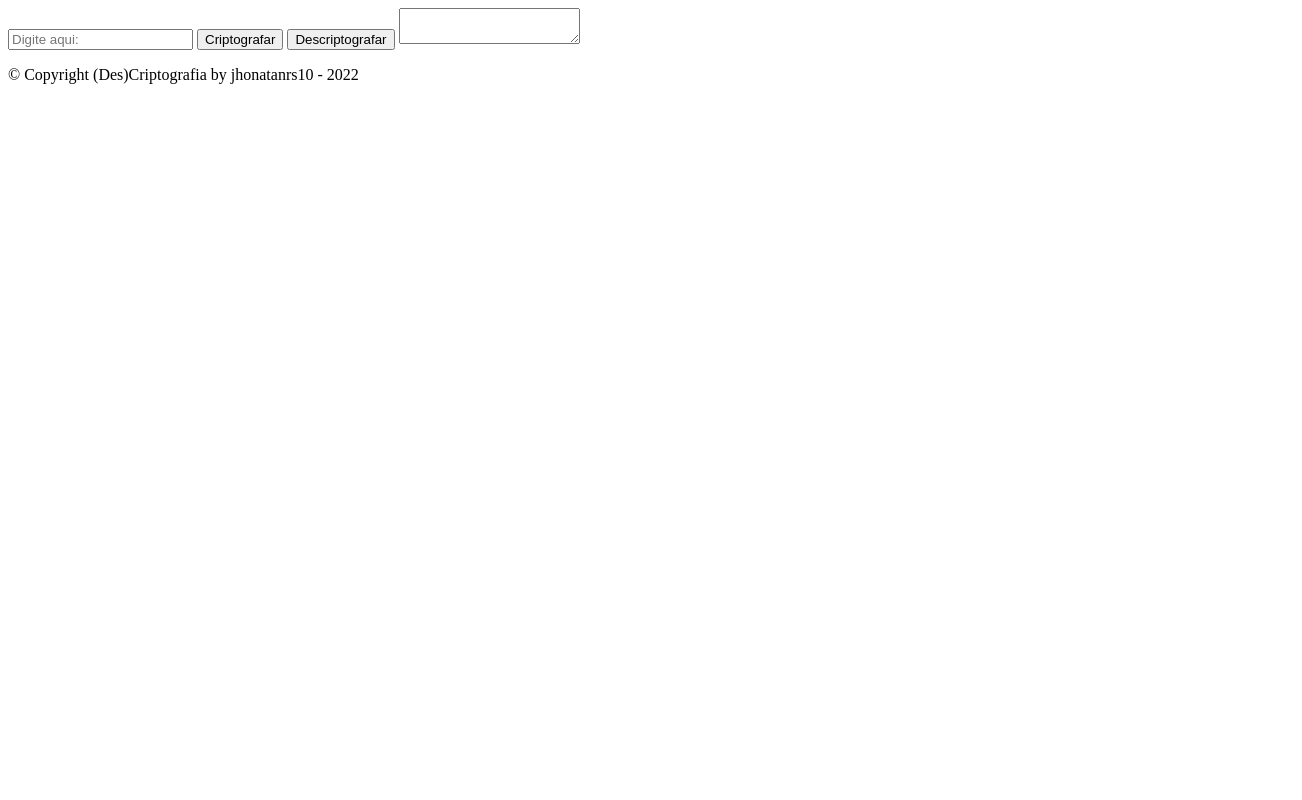
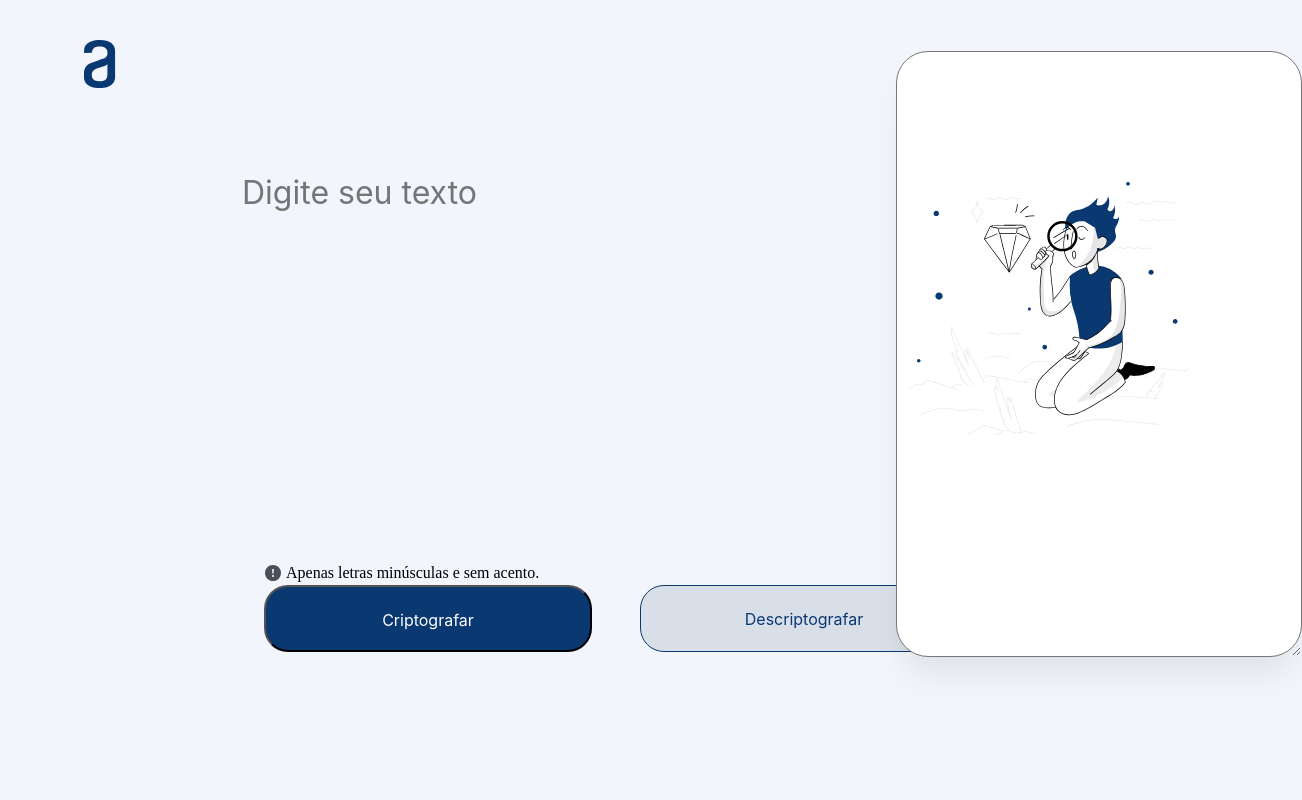
Before and after one commit to Jhonatanrs10/alura-sprint01, a plain HTML site: page index.html in a window 1280 px wide. Shown: the top 800 px of the page, 1302 px wide, since content can reach past the window. Drawn offline with Linux system fonts and the light colour scheme.

Commit message:
elementos criados

```diff
--- /dev/null
+++ b/css/reset.css
@@ -0,0 +1,48 @@
+/* http://meyerweb.com/eric/tools/css/reset/
+   v2.0 | 20110126
+   License: none (public domain)
+*/
+
+html, body, div, span, applet, object, iframe,
+h1, h2, h3, h4, h5, h6, p, blockquote, pre,
+a, abbr, acronym, address, big, cite, code,
+del, dfn, em, img, ins, kbd, q, s, samp,
+small, strike, strong, sub, sup, tt, var,
+b, u, i, center,
+dl, dt, dd, ol, ul, li,
+fieldset, form, label, legend,
+table, caption, tbody, tfoot, thead, tr, th, td,
+article, aside, canvas, details, embed,
+figure, figcaption, footer, header, hgroup,
+menu, nav, output, ruby, section, summary,
+time, mark, audio, video {
+	margin: 0;
+	padding: 0;
+	border: 0;
+	font-size: 100%;
+	font: inherit;
+	vertical-align: baseline;
+}
+/* HTML5 display-role reset for older browsers */
+article, aside, details, figcaption, figure,
+footer, header, hgroup, menu, nav, section {
+	display: block;
+}
+body {
+	line-height: 1;
+}
+ol, ul {
+	list-style: none;
+}
+blockquote, q {
+	quotes: none;
+}
+blockquote:before, blockquote:after,
+q:before, q:after {
+	content: '';
+	content: none;
+}
+table {
+	border-collapse: collapse;
+	border-spacing: 0;
+}
--- /dev/null
+++ b/css/style.css
@@ -0,0 +1,251 @@
+body {
+	background: #F3F5FC;
+
+}
+header {
+
+	padding-bottom: 100px;
+}
+
+.logo {
+	/* Auto layout */
+
+	display: flex;
+	flex-direction: column;
+	align-items: flex-start;
+	padding: 0px;
+
+	position: absolute;
+	width: 120px;
+	height: 48px;
+	left: 40px;
+	top: 40px;
+
+}
+
+main{
+	/* Decodificador - 1 Desktop */
+	display: center;
+
+
+	position: relative;
+	/*width: 1440px;*/
+	height: 1024px;
+
+}
+
+.center {
+	display: center;
+}
+
+.campo-texto{
+
+	/* Digite seu texto */
+
+
+	position: absolute;
+	width: 680px;
+	height: 48px;
+	left: 240px;
+	top: 168px;
+
+	font-family: 'Inter';
+	font-style: normal;
+	font-weight: 400;
+	font-size: 32px;
+	line-height: 150%;
+	/* identical to box height, or 48px */
+
+
+	/* Dark blue/dark-blue-300 */
+
+	color: #0A3871;
+
+	border: none;
+	background: #F3F5FC;
+
+}
+
+.botoes {
+		/* Auto layout */
+
+	display: flex;
+	flex-direction: row;
+	align-items: flex-start;
+	padding: 0px;
+	position: absolute;
+	width: 680px;
+	height: 67px;
+	left: 240px;
+	top: 585px;
+}
+.icon-aviso {
+	padding-right: 5px;
+}
+
+.aviso {
+	display: flex;
+	flex-direction: row;
+	align-items: flex-start;
+	padding: 0px;
+
+	position: absolute;
+	width: 680px;
+	height: 67px;
+	left: 265px;
+	top: 565px;
+
+
+}
+.criptografar {
+	/* Button */
+
+	position: static;
+	width: 280px;
+	height: 19px;
+	left: 24px;
+	top: 24px;
+
+	font-family: 'Inter';
+	font-style: normal;
+	font-weight: 400;
+	font-size: 16px;
+	line-height: 19px;
+	text-align: center;
+
+	/* White */
+
+	color: #FFFFFF;
+
+
+	Inside auto layout
+
+	flex: none;
+	order: 0;
+	flex-grow: 1;
+	margin: 0px 8px;
+	/* Auto layout */
+
+	display: center;
+	flex-direction: row;
+	align-items: flex-start;
+	padding: 24px;
+
+	position: static;
+	width: 328px;
+	height: 67px;
+	left: 0px;
+	top: 0px;
+
+	/* Dark blue/dark-blue-300 */
+
+	background: #0A3871;
+	border-radius: 24px;
+
+	/* Inside auto layout */
+
+	flex: none;
+	order: 0;
+	flex-grow: 0;
+	margin: 0px 24px;
+}
+
+.descriptografar {
+	/* Button */
+
+
+	position: static;
+	width: 280px;
+	height: 19px;
+	left: 24px;
+	top: 24px;
+
+
+	font-family: 'Inter';
+	font-style: normal;
+	font-weight: 400;
+	font-size: 16px;
+	line-height: 0px;
+	text-align: center;
+
+	/* Dark blue/dark-blue-300 */
+
+	color: #0A3871;
+
+
+	/* Inside auto layout */
+
+	flex: none;
+	order: 0;
+	flex-grow: 1;
+	margin: 0px 8px;
+
+	/* Auto layout */
+
+	display: center;
+	flex-direction: row;
+	align-items: flex-start;
+	padding: 24px;
+
+	position: static;
+	width: 328px;
+	height: 67px;
+	left: 352px;
+	top: 0px;
+
+	/* Light gray */
+
+	background: #D8DFE8;
+	/* Dark blue/dark-blue-300 */
+
+	border: 1px solid #0A3871;
+	box-sizing: border-box;
+	border-radius: 24px;
+
+	/* Inside auto layout */
+
+	flex: none;
+	order: 1;
+	flex-grow: 0;
+	margin: 0px 24px;
+	text-align: center;
+}
+
+.nd{
+	position: absolute;
+}
+
+.campo-texto-resultado{
+	/* Rectangle 1 */
+
+
+	position: absolute;
+	width: 400px;
+	height: 600px;
+	left: 70%;
+	top: 5%;
+
+	/* White */
+
+	background: #FFFFFF;
+	/* shadow */
+
+	box-shadow: 0px 24px 32px -8px rgba(0, 0, 0, 0.08);
+	border-radius: 32px;
+
+}
+
+.campo-texto-resultado-img{
+
+	position: absolute;
+	width: 280px;
+	height: 495px;
+	left: 71%;
+	top: 6%;
+
+}
+
+.copyright {
+	text-align: center;
+	padding: 10px;
+}
--- a/index.html
+++ b/index.html
@@ -4,19 +4,47 @@
 	<meta charset="utf-8">
 	<meta name="viewport" content="width=device-width, initial-scale=1">
 	<title>(Des)Criptografia</title>
+	<link rel="stylesheet" type="text/css" href="css/reset.css">
+	<link rel="stylesheet" type="text/css" href="css/style.css">
 </head>
 <body>
-	<thead>
+	<main>
+		<div class="center">
 
-	</thead>
-	<main>
-		<input type="text" placeholder="Digite aqui:">
-		<input type="submit" value="Criptografar">
-		<input type="submit" value="Descriptografar">
-		<textarea></textarea>
+			<header>
+				<img class="logo" src="img/logo.svg" width="31" height="48">
+			</header>
+
+
+			<input type="text" placeholder="Digite seu texto" class="campo-texto">
+			<p class="aviso" style="user-select: none;"><img class="icon-aviso" src="img/icon-esclamacao.svg">Apenas letras minúsculas e sem acento.</p>
+
+			<div class="botoes">
+
+				<input type="submit" value="Criptografar" class="criptografar">
+				<input type="submit" value="Descriptografar" class="descriptografar">
+
+			</div>
+
+			<div>
+
+				<textarea id="myDIV" class="campo-texto-resultado"></textarea>
+				<img id="nd" class="campo-texto-resultado-img" src="img/nenhuma-msg-encontrada.svg">
+
+
+			</div>
+
+
+		</div>
+
 	</main>
 	<footer>
 		<p class="copyright" >&copy; Copyright (Des)Criptografia by jhonatanrs10 - 2022</p>
 	</footer>
 </body>
+<script>
+	function myFunction() {
+	  document.getElementById("myDIV").style.display = "none";
+	}
+</script>
 </html>
```
Also changed, not shown: img/icon-esclamacao.svg (added), img/logo.svg (added), img/nenhuma-msg-encontrada.svg (added).
